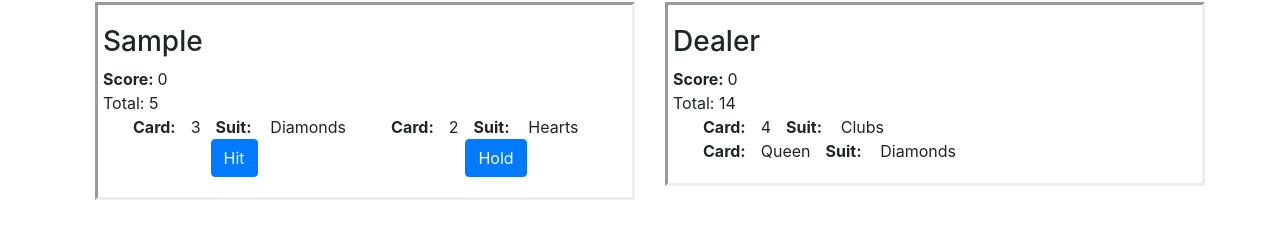
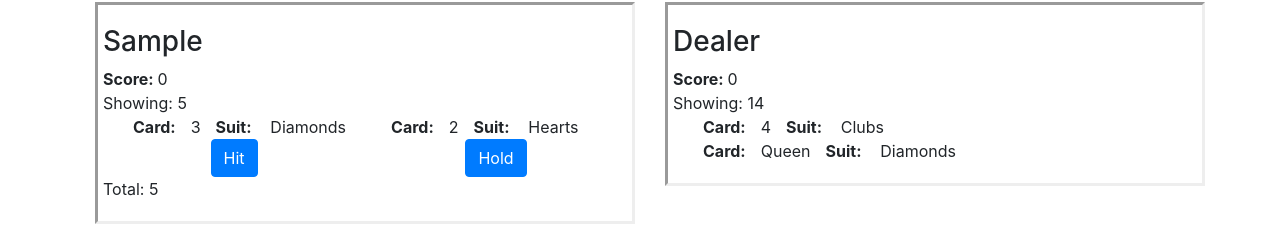
Before and after one commit to mwolfhoffman/react-jack, a React (Create React App) app: page / in a window 1280 px wide. Both pictures are taken after typing "Sample" into the empty fields and a click on the button "Start Playing!". Shown: the part 224-475 px from the top of the page. Built offline with nearby package versions, Linux system fonts and the light colour scheme.

Commit message:
Cards up/down and showing component keeping track of dispalying up cards

```diff
--- /dev/null
+++ b/src/components/player-container/card.component.jsx
@@ -0,0 +1,14 @@
+import CardsUpComponent from "./cards-up.component";
+
+export default function CardComponent({card}){
+return(
+    <>
+    <span className="card-container-key">Card:</span>
+    <span className="card-container-value">
+    {card.name || card.value}
+    </span>
+    <span className="card-container-key">Suit: </span>
+    <span className="card-container-value">{card.suit}</span>
+    </>
+)
+}
--- /dev/null
+++ b/src/components/player-container/cards-up.component.jsx
@@ -0,0 +1,27 @@
+import { connect } from "react-redux";
+import { Container, Row, Col } from "react-bootstrap";
+import { useEffect, useState } from "react";
+
+const mapStateToProps = (state, props) => {
+  return {
+    cards: props.cards,
+  };
+};
+
+function CardsUpComponent({ cards }) {
+  let [cardsUpTotal, setCardsUpTotal] = useState(0);
+
+  useEffect(() => {
+    let cardsUp = cards.filter((card) => card.isUp);
+    let cardsUpSum = cardsUp.reduce((total, card) => (total += card.value), 0);
+    setCardsUpTotal((current) => (current = cardsUpSum));
+  }, [cards]);
+
+  return (
+    <Container>
+      <Row>Showing: {cardsUpTotal}</Row>
+    </Container>
+  );
+}
+
+export default connect(mapStateToProps, null)(CardsUpComponent);
--- a/src/components/player-container/index.jsx
+++ b/src/components/player-container/index.jsx
@@ -5,6 +5,8 @@ import actions from "../../actions";
 import ScoreComponent from "./score.component";
 import DeckService from "../../services/deck.service";
 import TotalComponent from "./total.component";
+import CardComponent from "./card.component";
+import CardsUpComponent from "./cards-up.component";
 
 const mapStateToProps = (state, props) => ({
   players: state.players,
@@ -83,21 +85,26 @@ const PlayerContainer = (props) => {
       <Row>
         <ScoreComponent playerId={props.player.id} />
       </Row>
+
       <Row>
-        <TotalComponent playerId={props.player.id} />
+        <CardsUpComponent cards={props.player.cards} />
       </Row>
+
       <Row>
         {props.player.cards.map((card) => {
           return (
             <div key={card.id}>
-              <Col>
-                <span className="card-container-key">Card:</span>
-                <span className="card-container-value">
-                  {card.name || card.value}
-                </span>
-                <span className="card-container-key">Suit: </span>
-                <span className="card-container-value">{card.suit}</span>
-              </Col>
+              {!props.player.isDealer ? (
+                <Col>
+                  <CardComponent card={card} />
+                </Col>
+              ) : null}
+
+              {props.player.isDealer && card.isUp ? (
+                <Col>
+                  <CardComponent card={card} />
+                </Col>
+              ) : null}
             </div>
           );
         })}
@@ -112,6 +119,11 @@ const PlayerContainer = (props) => {
           </Col>
         </Row>
       ) : null}
+      <Row>
+        {!props.player.isDealer ? (
+          <TotalComponent playerId={props.player.id} />
+        ) : null}
+      </Row>
     </Container>
   );
 };
--- a/src/components/player-container/score.component.jsx
+++ b/src/components/player-container/score.component.jsx
@@ -19,6 +19,7 @@ const mapDispatchToProps={
 };
 
 function ScoreComponent(props) {
+
   useEffect(() => {
     if (props.score >= 20) {
       props.gameOver();
--- a/src/components/player-container/total.component.jsx
+++ b/src/components/player-container/total.component.jsx
@@ -2,6 +2,7 @@ import { useEffect, useState } from "react";
 import { connect } from "react-redux";
 import constants from "../../models/constants";
 import actions from "../../actions";
+import { Container, Row, Col } from "react-bootstrap";
 
 const mapStateToProps = (state, props) => {
   return {
@@ -76,7 +77,13 @@ function TotalComponent(props) {
     }
   }, [total]);
 
-  return <>Total: {total}</>;
+  return (
+    <Container>
+      <Row>
+        <div>Total: {total}</div>
+      </Row>
+    </Container>
+  );
 }
 
 export default connect(mapStateToProps, mapDispatchToProps)(TotalComponent);
--- a/src/reducers/index.js
+++ b/src/reducers/index.js
@@ -30,7 +30,7 @@ export default function appReducer(state = initialState, action) {
         players: [
           ...state.players.map((player) => {
             player.cards = action.payload.splice(0, 2);
-            player.cards.forEach((card) => (card.isUp = false)); // Each players cards start face up
+            player.cards.forEach((card) => (card.isUp = true)); // Each players cards start face up
             return player;
           }),
         ],
@@ -102,6 +102,7 @@ export default function appReducer(state = initialState, action) {
           ...state.players.map((player) => {
             if (player.id === action.payload.playerId) {
               let nextCard = [...state.decks[0]][0];
+              nextCard.isUp = true;
               return {
                 ...player,
                 cards: [...player.cards, nextCard],
```
